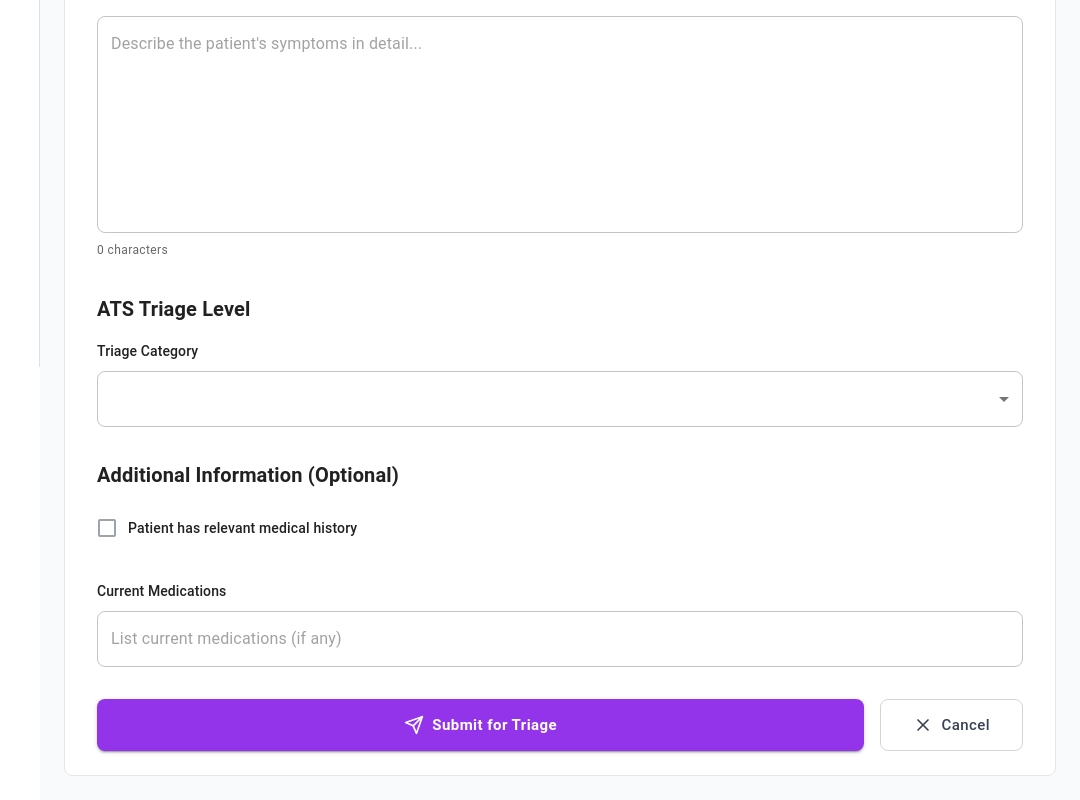
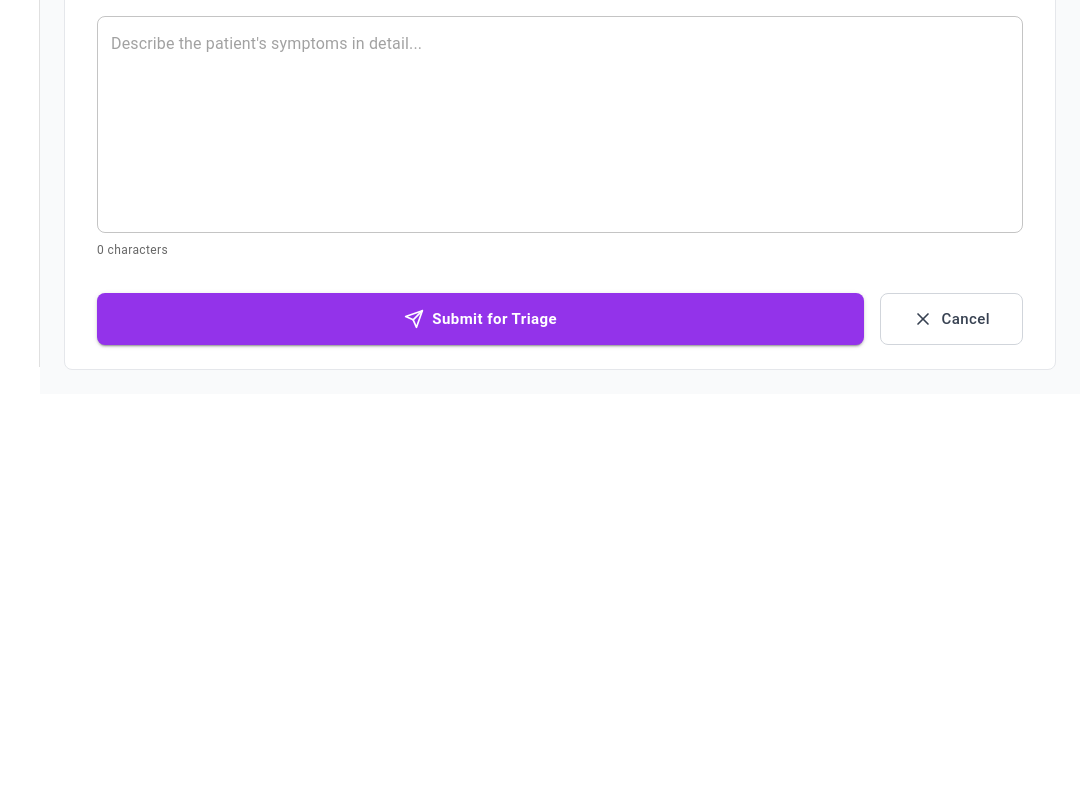
Before and after one commit to Divider-dggggt/Tribot, a React (Vite) app in the folder frontend/: page /new-case in a window 1280 px wide. Shown: the part 433-1233 px from the top of the page, without its empty margins (200-1280 px from the left). After the commit the page ends 827 px from the top, so only its background shows below. Built offline with nearby package versions, Linux system fonts and the light colour scheme.

Commit message:
Remove unneeded form fields in CaseForm component

```diff
--- a/frontend/src/pages/CaseForm.tsx
+++ b/frontend/src/pages/CaseForm.tsx
@@ -32,11 +32,7 @@ const XIcon = () => (
 );
 
 export const CaseForm = (): ReactElement => {
-  const { register, handleSubmit, watch, formState: { errors } } = useForm({
-    defaultValues: {
-      triageLevel: "ATS-3",
-    },
-  });
+  const { register, handleSubmit, watch, formState: { errors } } = useForm();
   const navigate = useNavigate();
   const symptoms = watch('symptoms', '');
 
@@ -66,7 +62,7 @@ export const CaseForm = (): ReactElement => {
                 Patient Information
               </Typography>
               <Grid container spacing={3}>
-                <Grid item xs={12} md={6}>
+                <Grid>
                   <Typography variant="subtitle2" fontWeight="medium" sx={{ mb: 1 }}>
                     Patient ID
                   </Typography>
@@ -81,7 +77,7 @@ export const CaseForm = (): ReactElement => {
                     InputProps={{ sx: { borderRadius: 2 } }}
                   />
                 </Grid>
-                <Grid item xs={12} md={6}>
+                <Grid>
                   <Typography variant="subtitle2" fontWeight="medium" sx={{ mb: 1 }}>
                     Patient Name
                   </Typography>
@@ -118,55 +114,6 @@ export const CaseForm = (): ReactElement => {
               <Typography variant="caption" color="text.secondary" sx={{ mt: 1, display: 'block' }}>
                 {symptoms.length} characters
               </Typography>
-            </Box>
-
-            {/* ATS Triage Level */}
-            <Box sx={{ mb: 4 }}>
-              <Typography variant="h6" fontWeight="bold" sx={{ mb: 2 }}>
-                ATS Triage Level
-              </Typography>
-              <Typography variant="subtitle2" fontWeight="medium" sx={{ mb: 1 }}>
-                Triage Category
-              </Typography>
-              <TextField
-                fullWidth
-                select
-                {...register("triageLevel", { required: "Required" })}
-                error={!!errors.triageLevel}
-                helperText={errors.triageLevel?.message as string}
-                variant="outlined"
-                InputProps={{ sx: { borderRadius: 2 } }}
-              >
-                <MenuItem value="ATS-1">ATS-1 (High)</MenuItem>
-                <MenuItem value="ATS-2">ATS-2</MenuItem>
-                <MenuItem value="ATS-3">ATS-3 (Medium)</MenuItem>
-                <MenuItem value="ATS-4">ATS-4</MenuItem>
-                <MenuItem value="ATS-5">ATS-5 (Low)</MenuItem>
-              </TextField>
-            </Box>
-
-            {/* Additional Information */}
-            <Box sx={{ mb: 4 }}>
-              <Typography variant="h6" fontWeight="bold" sx={{ mb: 2 }}>
-                Additional Information (Optional)
-              </Typography>
-
-              <FormControlLabel
-                control={<Checkbox {...register("medicalHistory")} sx={{ color: '#9ca3af', '&.Mui-checked': { color: '#9333ea' } }} />}
-                label={<Typography variant="body2" fontWeight="medium">Patient has relevant medical history</Typography>}
-                sx={{ mb: 2 }}
-              />
-
-              <Typography variant="subtitle2" fontWeight="medium" sx={{ mb: 1, mt: 2 }}>
-                Current Medications
-              </Typography>
-              <TextField
-                fullWidth
-                placeholder="List current medications (if any)"
-                {...register("medications")}
-                variant="outlined"
-                InputProps={{ sx: { borderRadius: 2 } }}
-              />
             </Box>
 
             {/* Buttons */}
```
